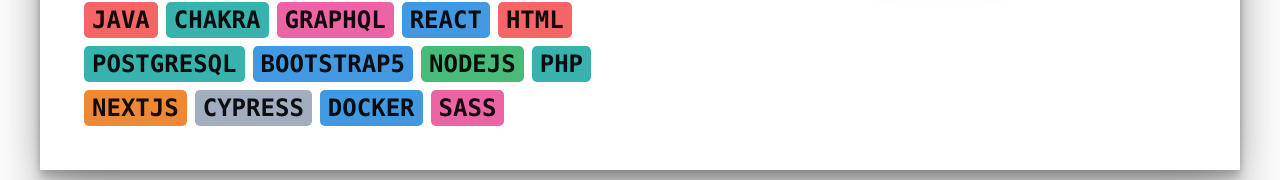
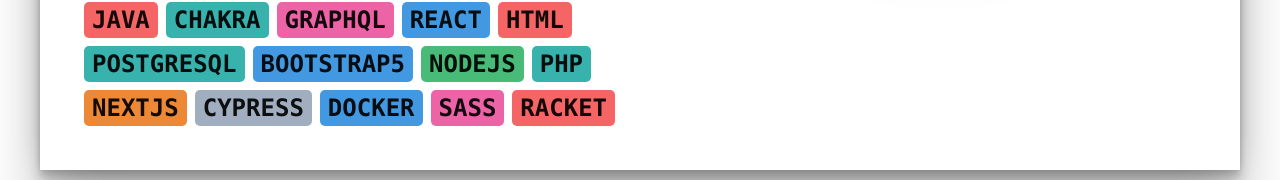
Before and after one commit to johnsfarrell/portfolio, a Next.js app: page /portfolio/components/IntroductionCard/IntroductionCard in a window 1280 px wide. Shown: the part 458-638 px from the top of the page. Built offline with nearby package versions, Linux system fonts and the light colour scheme.

Commit message:
racket to languages

```diff
--- a/pages/components/IntroductionCard/IntroductionCard.tsx
+++ b/pages/components/IntroductionCard/IntroductionCard.tsx
@@ -86,6 +86,7 @@
                 { name: 'Cypress', color: 'gray' },
                 { name: 'Docker', color: 'blue' },
                 { name: 'SASS', color: 'pink' },
+                { name: 'Racket', color: 'red' },
               ]}
               size="2xl"
             />
```
